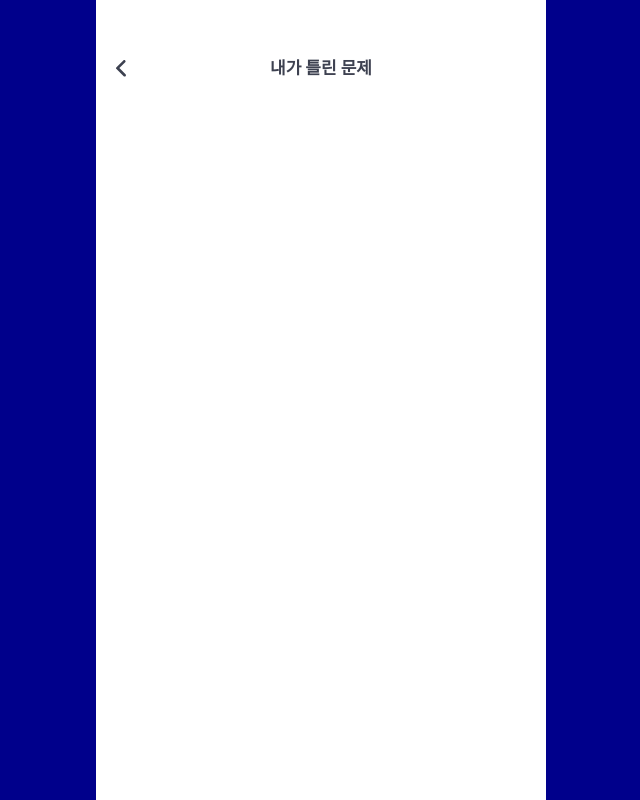
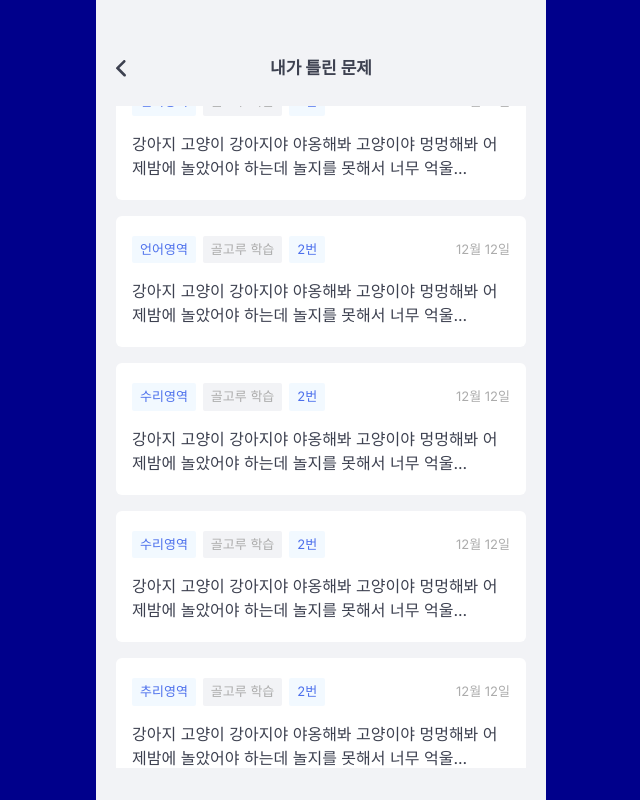
Before and after one commit to jieun0732/pull-up, a Next.js app in the folder frontend/pull-up/: page /main/profile/wrong in a window 1280 px wide. Shown: the whole page, without its empty margins (319-959 px from the left). Built offline with nearby package versions, Linux system fonts and the light colour scheme.

Commit message:
[FE] feat. 틀린 문제 layout (KAN-13)

```diff
--- a/frontend/pull-up/app/constants/constants.ts
+++ b/frontend/pull-up/app/constants/constants.ts
@@ -1,22 +1,29 @@
 export const ButtonSizes = {
   xsmall: 22,
-  small: 28,
-  medium: "w-[50%]",
-  large: "w-full",
+  small: "px-2 py-1 rounded-sm text-[13px]",
+  medium: "w-[50%] rounded-md py-3",
+  large: "w-full rounded-md font-semibold text-base",
 };
 
 export const ButtonStyles = {
   active:
-    "rounded-md bg-blue01 py-3 text-white flex items-center justify-center",
+    "whitespace-nowrap bg-blue01 text-white flex items-center justify-center",
   nonactive:
-    "whitespace-nowrap rounded-md bg-gray03 py-3 text-center text-gray02 flex items-center justify-center",
+    "whitespace-nowrap bg-gray03 text-center text-gray02 flex items-center justify-center",
   activeBorder:
-    "rounded-md border-2 border-solid border-blue01 bg-white py-3 text-center text-base font-semibold text-blue01",
+    "whitespace-nowrap border-2 border-solid border-blue01 bg-white text-blue01 flex items-center justify-center",
   activeLight:
-    "whitespace-nowrap rounded-md bg-blue03 py-3 text-center text-blue01",
+    "whitespace-nowrap bg-blue03 text-blue01 flex items-center justify-center",
   activeBlack:
-    "whitespace-nowrap rounded-md bg-gray03 py-3 text-center text-black01",
+    "whitespace-nowrap bg-gray03 text-black01 flex items-center justify-center",
   green:
     "group flex w-full items-center justify-center rounded-md border border-solid border-black bg-white text-black hover:bg-black/10 active:bg-black active:text-white",
   red: "group flex w-full items-center justify-center rounded-md border border-solid border-black bg-white text-black hover:bg-black/10 active:bg-black active:text-white",
 };
+
+export const sections: Record<string, string> = {
+  language: "언어영역",
+  reasoning: "추리영역",
+  math: "수리영역",
+  spatial: "공간지각영역",
+};
--- /dev/null
+++ b/frontend/pull-up/app/constants/dummywrong.ts
@@ -0,0 +1,47 @@
+export const dummywrong = [
+  {
+    id: 1,
+    section: "language",
+    study: true,
+    questionNum: 2,
+    date: "12월 12일",
+    preview:
+      "강아지 고양이 강아지야 야옹해봐 고양이야 멍멍해봐 어제밤에 놀았어야 하는데 놀지를 못해서 너무 억울...",
+  },
+  {
+    id: 2,
+    section: "language",
+    study: true,
+    questionNum: 2,
+    date: "12월 12일",
+    preview:
+      "강아지 고양이 강아지야 야옹해봐 고양이야 멍멍해봐 어제밤에 놀았어야 하는데 놀지를 못해서 너무 억울...",
+  },
+  {
+    id: 3,
+    section: "math",
+    study: false,
+    questionNum: 2,
+    date: "12월 12일",
+    preview:
+      "강아지 고양이 강아지야 야옹해봐 고양이야 멍멍해봐 어제밤에 놀았어야 하는데 놀지를 못해서 너무 억울...",
+  },
+  {
+    id: 4,
+    section: "math",
+    study: false,
+    questionNum: 2,
+    date: "12월 12일",
+    preview:
+      "강아지 고양이 강아지야 야옹해봐 고양이야 멍멍해봐 어제밤에 놀았어야 하는데 놀지를 못해서 너무 억울...",
+  },
+  {
+    id: 5,
+    section: "reasoning",
+    study: false,
+    questionNum: 2,
+    date: "12월 12일",
+    preview:
+      "강아지 고양이 강아지야 야옹해봐 고양이야 멍멍해봐 어제밤에 놀았어야 하는데 놀지를 못해서 너무 억울...",
+  },
+];
--- a/frontend/pull-up/app/main/mocktest/[id]/page.tsx
+++ b/frontend/pull-up/app/main/mocktest/[id]/page.tsx
@@ -5,7 +5,7 @@ import CloseIcon from "@/assets/icon/closeIcon";
 import ToggleIcon from "@/assets/icon/toggleIcon";
 import Button from "@/component/ui/Button";
 import { useState } from "react";
-import { dummyQ } from "./dummyq";
+import { dummyQ } from "../../../constants/dummyq";
 import QuestionList from "@/component/mocktest/questionList";
 import useModal from "@/hooks/useModal";
 import WarningIcon from "@/assets/icon/warningIcon";
--- a/frontend/pull-up/app/main/profile/wrong/layout.tsx
+++ b/frontend/pull-up/app/main/profile/wrong/layout.tsx
@@ -5,7 +5,7 @@ export default function Layout({
 }>) {
   return (
     <>
-      <div className="h-full w-full min-w-[320px] max-w-[450px] overflow-y-auto bg-white px-5 pb-7 pt-14 text-black01">
+      <div className="h-full w-full min-w-[320px] max-w-[450px] overflow-y-auto bg-gray03 px-5 pb-8 pt-14 text-black01">
         {children}
       </div>
     </>
--- a/frontend/pull-up/app/main/profile/wrong/page.tsx
+++ b/frontend/pull-up/app/main/profile/wrong/page.tsx
@@ -1,11 +1,46 @@
 "use client";
 
 import Header from "@/component/ui/Header";
+import { dummywrong } from "@/constants/dummywrong";
+import Button from "@/component/ui/Button";
+import { sections } from "@/constants/constants";
 
 export default function Page() {
   return (
-    <div className="flex flex-col items-center">
+    <div className="flex h-full flex-col items-center">
       <Header type="back" content="내가 틀린 문제" />
+      <div className="flex h-full w-full flex-col items-center justify-center overflow-x-auto">
+        {dummywrong.length === 0 ? (
+          <p>아직 푼 문제가 없어요!</p>
+        ) : (
+          dummywrong.map((item) => {
+            return (
+              <div
+                key={item.id}
+                className="mb-4 w-full rounded-md bg-white px-4 py-5"
+              >
+                <div className="mb-4 flex w-full items-center gap-[7px]">
+                  <Button size="small" color="activeLight">
+                    {sections[item.section]}
+                  </Button>
+                  <Button size="small" color="nonactive">
+                    골고루 학습
+                  </Button>
+                  <Button size="small" color="activeLight">
+                    {item.questionNum}번
+                  </Button>
+                  <div className="ml-auto text-[13px] font-normal text-gray02">
+                    {item.date}
+                  </div>
+                </div>
+                <div className="line-clamp-2 w-full overflow-hidden text-ellipsis whitespace-normal">
+                  {item.preview}
+                </div>
+              </div>
+            );
+          })
+        )}
+      </div>
     </div>
   );
 }
--- a/frontend/pull-up/app/main/sectional/[subject]/page.tsx
+++ b/frontend/pull-up/app/main/sectional/[subject]/page.tsx
@@ -1,15 +1,13 @@
 "use client";
 
 import Image from "next/image";
-import { StaticImageData } from "next/image";
 import { useParams, useRouter } from "next/navigation";
-import BackIcon from "@/assets/icon/backIcon";
-import dummyIcon from "@/assets/defaultImages/profile.png";
 import report from "@/assets/logo/report.png";
 import notFinishedLogo from "@/assets/logo/logoWithPencil.png";
 import ProgressBar from "@/component/sectional/progressbar";
 import Button from "@/component/ui/Button";
 import Header from "@/component/ui/Header";
+import { sections } from "@/constants/constants";
 
 const dummydata = {
   isFinished: true,
@@ -35,35 +33,15 @@ const dummydata = {
   ],
 };
 export default function Page() {
-  interface SectionInfo {
-    name: string;
-    // icon: StaticImageData;
-  }
-
-  const sections: Record<string, SectionInfo> = {
-    language: {
-      name: "언어영역",
-    },
-    reasoning: {
-      name: "추리영역",
-    },
-    math: {
-      name: "수리영역",
-    },
-    spatial: {
-      name: "공간지각영역",
-    },
-  };
-
   const router = useRouter();
   const params = useParams<{ subject: string }>();
   const currentSection = sections[params.subject];
 
   return (
     <div className="flex flex-col items-center">
-      <Header type="back" content={currentSection?.name} />
+      <Header type="back" content={currentSection} />
       <p className="self-start text-[19px] font-bold">
-        {currentSection?.name}의 대표 예제를
+        {currentSection}의 대표 예제를
       </p>
       <p className="self-start text-[19px] font-bold">
         다양하게 만나보고 싶다면?
--- a/frontend/pull-up/app/main/sectional/page.tsx
+++ b/frontend/pull-up/app/main/sectional/page.tsx
@@ -1,6 +1,7 @@
 "use client";
 
 import Link from "next/link";
+import Button from "@/component/ui/Button";
 
 export default function Page() {
   const sections = [
@@ -42,9 +43,13 @@ export default function Page() {
             href={item.link}
             className="relative mb-4 flex h-[138px] w-full items-center justify-center rounded-md border border-solid border-white03 bg-white02"
           >
-            <p className="absolute bottom-4 left-5 rounded-sm bg-blue03 px-2 py-1 text-blue01">
+            <Button
+              size="small"
+              color="activeLight"
+              customstyle="absolute bottom-4 left-5"
+            >
               {item.name}
-            </p>
+            </Button>
             {item.isClosed && <div>coming soon</div>}
           </Link>
         );
```
Also changed, not shown: frontend/pull-up/app/constants/dummyq.ts (renamed from frontend/pull-up/app/main/mocktest/[id]/dummyq.ts).
